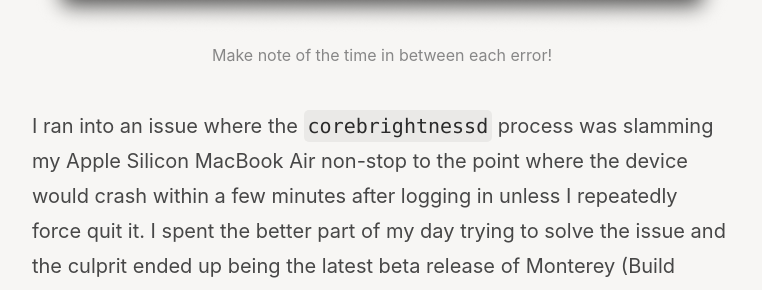
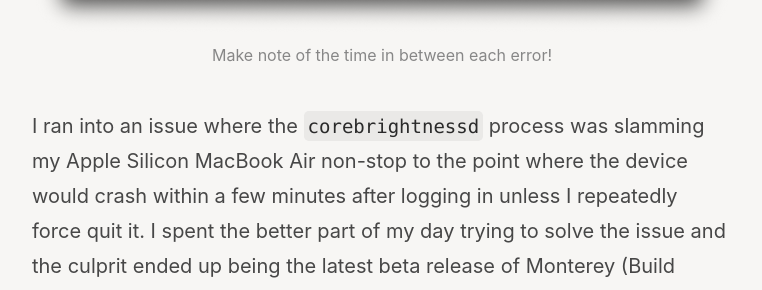
Before and after one commit to wertercatt/tooters, a Jekyll site: the page built from _posts/2021-09-29-Runaway-corebrightnessd-process.md, in a window 1280 px wide. Shown: the part 680-970 px from the top of the page, without its empty margins (258-1020 px from the left). Built offline with Jekyll 4.4.1, drawn with Linux system fonts in a browser that asks for light colours.

Commit message:
Made inline code slightly smaller.

```diff
--- a/_sass/_code.scss
+++ b/_sass/_code.scss
@@ -3,7 +3,7 @@
 /* Applies to inline `code blocks` */
 .highlighter-rouge {
     font-family: $code-font-family;
-	font-size: 100%;
+	font-size: 95%;
 	padding: 4px 4px;
     background-color: #434343;
     color: #ffffff;
```
